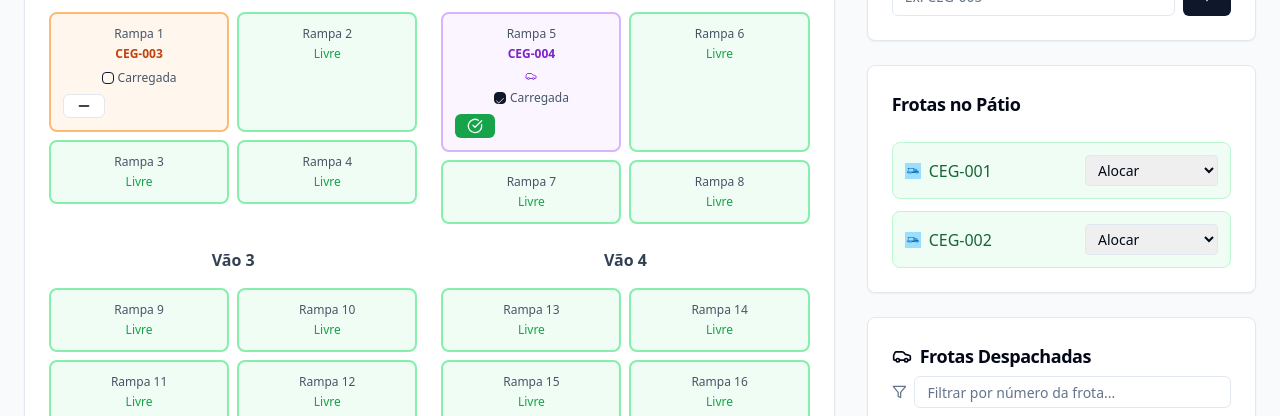
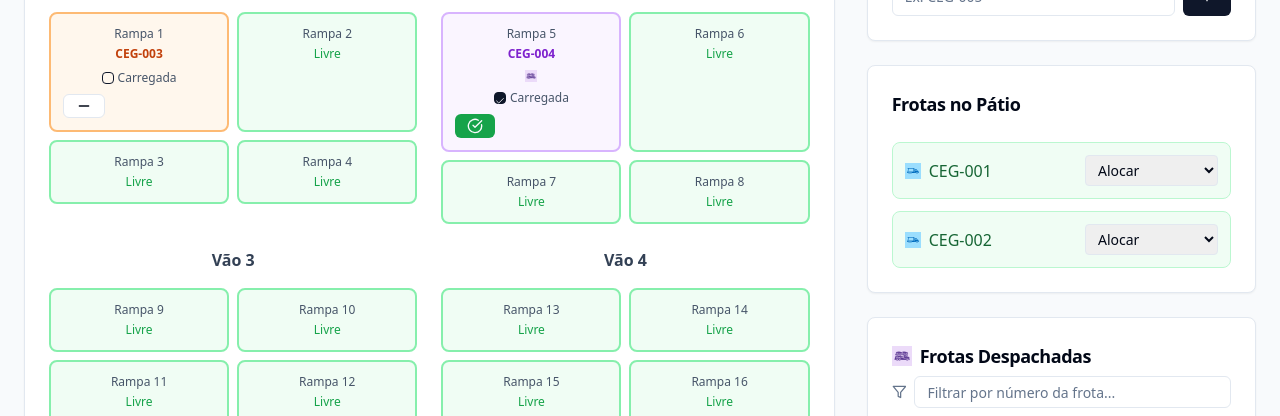
Before and after one commit to CarlosTh0/controle-de-rampas, a React (Vite) app: page / in a window 1280 px wide. Shown: the part 363-779 px from the top of the page. Built offline with nearby package versions, Linux system fonts and the light colour scheme.

Commit message:
Refactor: Adapt icon styles
Adapt the icon styles to match the other icons in the application.

```diff
--- a/src/components/Dashboard.tsx
+++ b/src/components/Dashboard.tsx
@@ -1,3 +1,4 @@
+
 import React, { useState } from 'react';
 import { Warehouse, Plus, Minus, Package, CheckCircle, Car, Filter } from 'lucide-react';
 import { Button } from '@/components/ui/button';
@@ -274,7 +275,11 @@ const Dashboard = () => {
                                     </p>
                                     {isCarregada && (
                                       <div className="flex items-center justify-center">
-                                        <Car className="h-3 w-3 text-purple-600" />
+                                        <img
+                                          src="/lovable-uploads/1d2bfabb-c2ef-4e69-b9e6-c4bbc385a631.png"
+                                          alt="Cegonheira Carregada"
+                                          className="h-3 w-3 object-contain"
+                                        />
                                       </div>
                                     )}
                                     <div className="flex items-center justify-center gap-1">
@@ -411,7 +416,11 @@ const Dashboard = () => {
             <Card>
               <CardHeader>
                 <CardTitle className="text-lg flex items-center gap-2">
-                  <Car className="h-5 w-5" />
+                  <img
+                    src="/lovable-uploads/1d2bfabb-c2ef-4e69-b9e6-c4bbc385a631.png"
+                    alt="Cegonheira Carregada"
+                    className="h-5 w-5 object-contain"
+                  />
                   Frotas Despachadas
                 </CardTitle>
                 <div className="flex items-center gap-2 mt-2">
@@ -433,7 +442,11 @@ const Dashboard = () => {
                     >
                       <div className="flex items-center justify-between mb-2">
                         <div className="flex items-center gap-2">
-                          <Car className="h-4 w-4 text-purple-600" />
+                          <img
+                            src="/lovable-uploads/1d2bfabb-c2ef-4e69-b9e6-c4bbc385a631.png"
+                            alt="Cegonheira Carregada"
+                            className="h-4 w-4 object-contain"
+                          />
                           <span className="font-medium text-purple-800">
                             {frota.numero}
                           </span>
```
